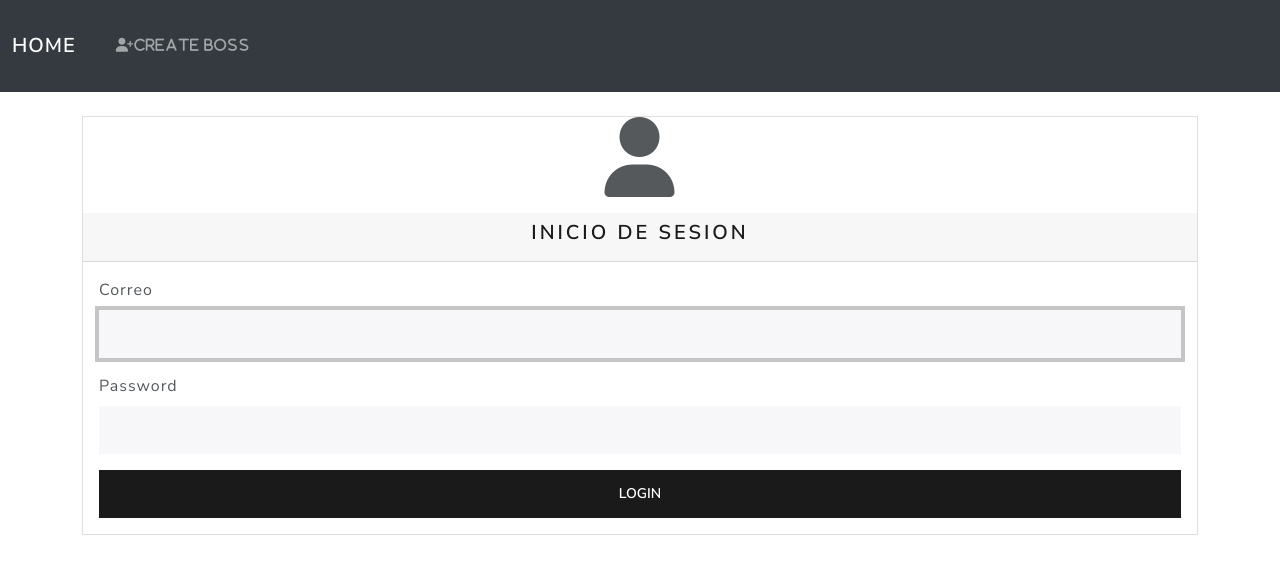
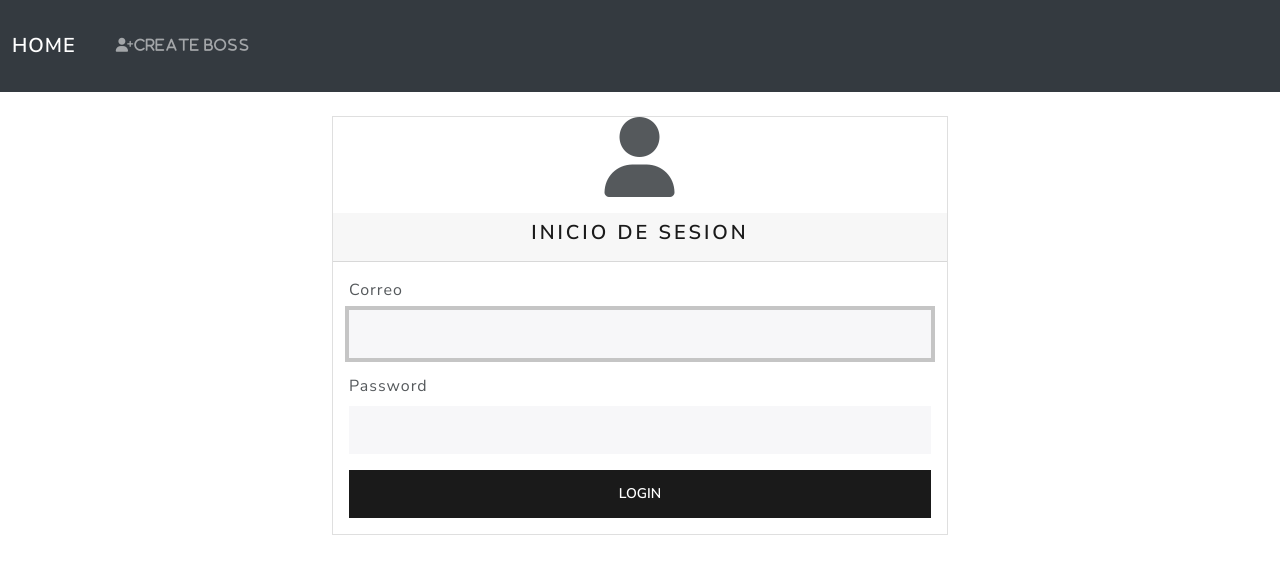
Before and after one commit to jotacollantes/crud-react-cloud, a React (Create React App) app in the folder frontend/: page / in a window 1280 px wide. Shown: the top 574 px of the page. Built offline with nearby package versions, Linux system fonts and the light colour scheme.

Commit message:
Traduccion Login

```diff
--- a/frontend/src/components/Login.jsx
+++ b/frontend/src/components/Login.jsx
@@ -35,9 +35,9 @@ const Login = () => {
 
 
   return (
-    <div className="container mt-4">
+    <div className="container-fluid mt-4">
         <div className="row">
-            <div className="col-med-6 mx-auto">
+            <div className="col-md-6 mx-auto">
                 <div className="card">
                     <div className="container text-center">
                         <i className='fas fa-user fa-5x'></i>
```
